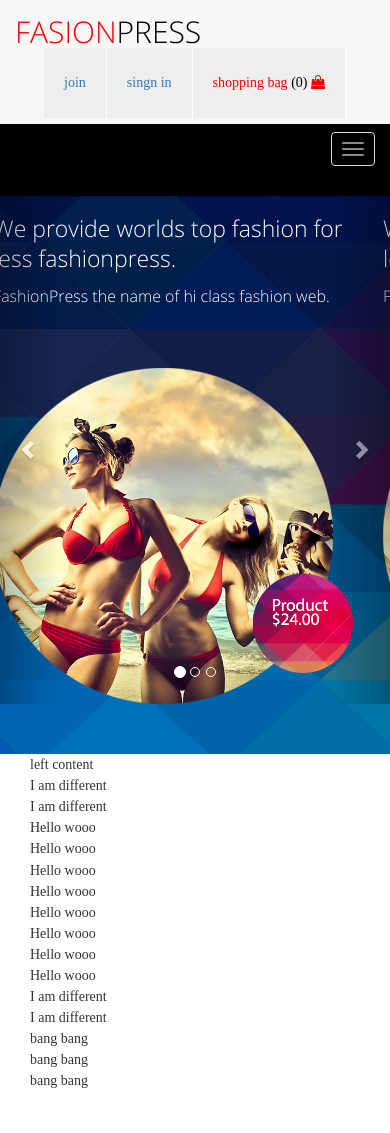
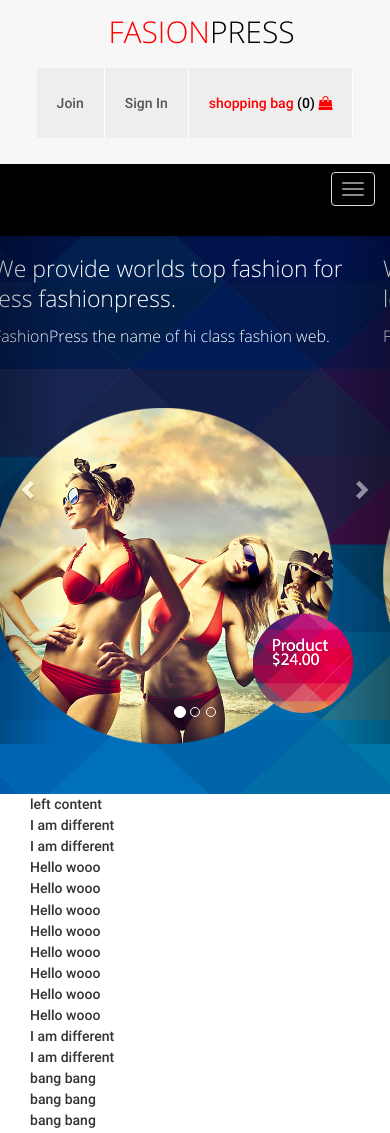
Before and after one commit to uzzol101/fashion_press, a website: page development/index.html in a window 390 px wide. Before the commit the page ends 1093 px from the top, so only its background shows below. Drawn offline with Linux system fonts and the light colour scheme; a web font is replaced by a local one.

```diff
--- a/development/index.html
+++ b/development/index.html
@@ -24,8 +24,8 @@
                     <div class="col-sm-8 sign-in">
                         <div class="row">
                             <div id="top-right">
-                                <a href="#">join </a>
-                                <a href="#">singn in</a>
+                                <a href="#">Join </a>
+                                <a href="#">Sign In</a>
                                 <a href="#" class='red-color'>shopping bag <span>(0)</span> <i class="fa fa-shopping-bag"></i></a>
                             </div>
                         </div>
--- a/development/style.scss
+++ b/development/style.scss
@@ -2,10 +2,10 @@
 @import "bourbon";
 
 // font sizes
-$breakpoints: ( small: 480px, medium: 768px, large: 1024px);
+$breakpoints: ( small: 480px, medium: 768px, large: 1024px,vlarge:1200px);
 $h1-font-sizes: ( null: (23px, ), small: (36px,1.3 ), medium: (38px, 1.4), large: (52px, 1.5));
 $p-font-sizes: ( null: (14px, ), small: 16px, medium: (17px, ), 900px: 18px, large: (17px, 1.5), 1440px: 17px,);
-$h3-font-sizes: ( null: (23px,1.3 ), small: (36px,1.3 ), medium: (38px, 1.4), large: (52px, 1.5));
+$h3-font-sizes: ( null: (23px,1.3 ), small: (36px,1.3 ), medium: (33px, 1.2), large: (40px, 1.2),vlarge:(52px,1.2));
 // modular-scale base setup
 
 // helper classes
@@ -19,7 +19,7 @@
 }
 @font-face {
     font-family: 'Roboto-Medium';
-    src: url('../fonts/Lato-Medium.ttf');
+    src: url('../fonts/Roboto-Medium.ttf');
 }
 @font-face {
     font-family: 'Myriad-Pro';
@@ -65,6 +65,7 @@
        a{
         color: #ff0101;
         text-decoration: none;
+        padding-left: 13px;
        }
        span{
         color: #010101;
@@ -73,6 +74,7 @@
 }
 .sign-in{
     text-align: center;
+
 
     #top-right{
         float: right;
@@ -87,6 +89,10 @@
        line-height: 70px;
        display: inline-block;
        float: left;
+       color: #555555;
+       font-size: 14px;
+       text-decoration: none;
+       font-family: 'Roboto-Medium';
        border-right: 1px solid #fff;
 
        // font-size: 17px;
@@ -191,7 +197,13 @@
     #mainNavigation{
         text-align: center;
     }
-
+    .logo h1{
+        text-align: center;
+        padding-bottom: 20px;
+    }
+    .sign-in{
+        padding-bottom: 20px;
+    }
 }
 
 @media (min-width:480px) and (max-width:767px) {}
```
Also changed, not shown: development/css/style.css.
